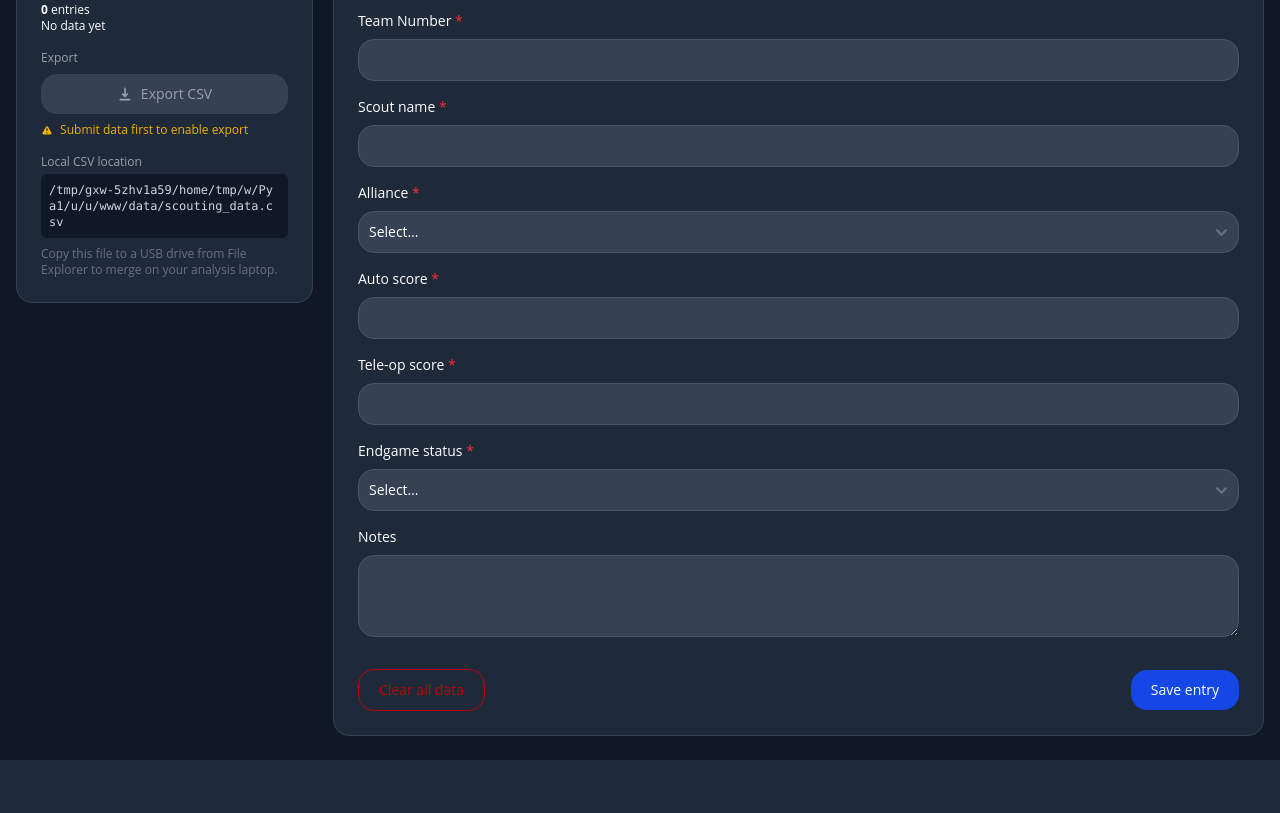
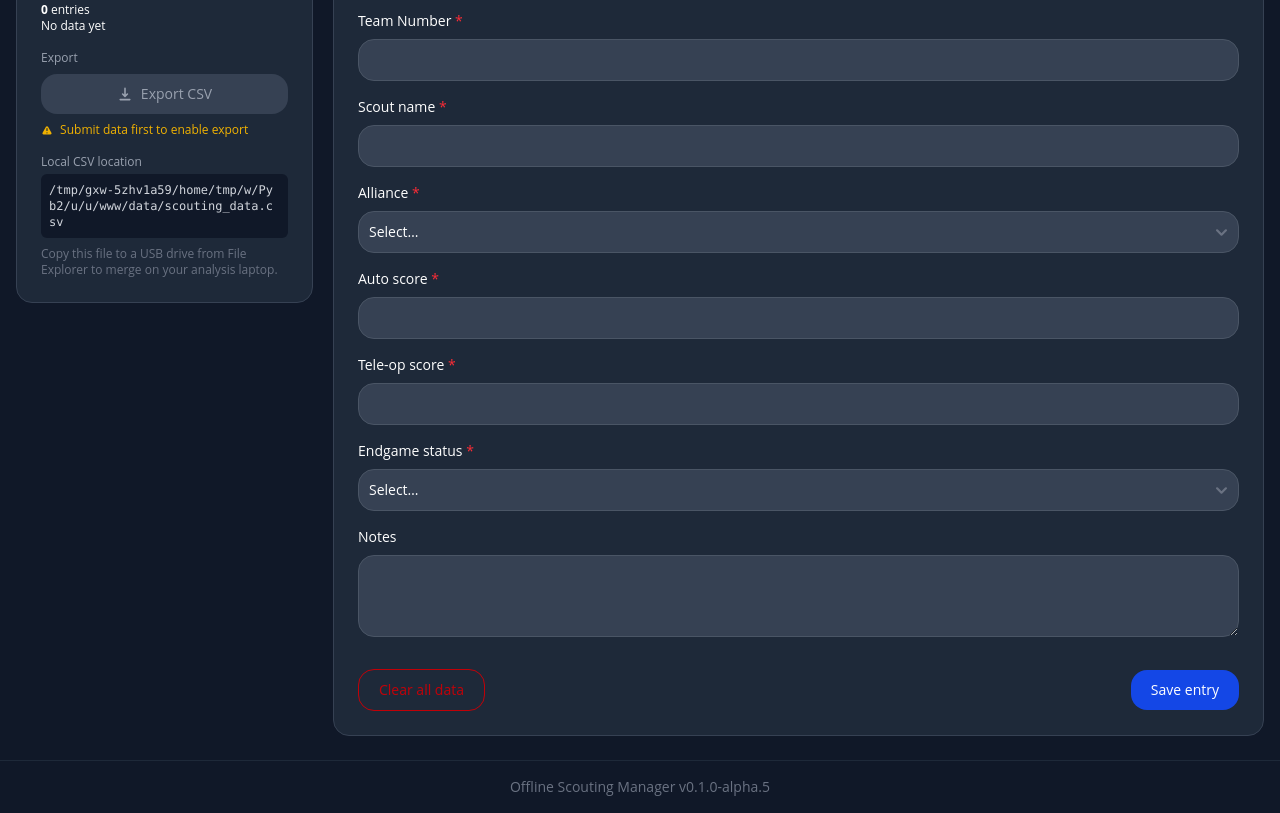
Before and after one commit to rishanreddy/Offline_Scouting_Manager, a Flask app: page / in a window 1280 px wide. Shown: the part 273-1086 px from the top of the page. Before the commit the page ends 1033 px from the top, so only its background shows below. Run offline with Flask 3, Linux system fonts and the light colour scheme; data that the repository does not hold is empty; some libraries are stand-ins or nearby versions.

Commit message:
feat: Update version to 0.1.0-alpha.5 and add version display in footer

```diff
--- a/main.py
+++ b/main.py
@@ -35,6 +35,13 @@
 device_cfg, _, _, _ = load_config()
 device_id, _ = get_device(device_cfg)
 app.secret_key = hashlib.sha256(f"offline-scouting-{device_id}".encode()).hexdigest()
+
+
+# Make version available to all templates
+@app.context_processor
+def inject_version():
+    return {"app_version": CURRENT_VERSION}
+
 
 # Check for updates on startup (non-blocking)
 update_info = check_for_updates()
--- a/pyproject.toml
+++ b/pyproject.toml
@@ -1,6 +1,6 @@
 [project]
 name = "offline-scouting-manager"
-version = "0.1.0-alpha.4"
+version = "0.1.0-alpha.5"
 description = "A Flask-based application for managing offline scouting data and operations for robotics outreach teams"
 readme = "README.md"
 requires-python = ">=3.12"
--- a/static/dist/output.css
+++ b/static/dist/output.css
@@ -361,6 +361,9 @@
   .mt-4 {
     margin-top: calc(var(--spacing) * 4);
   }
+  .mt-auto {
+    margin-top: auto;
+  }
   .mr-1 {
     margin-right: calc(var(--spacing) * 1);
   }
@@ -675,6 +678,10 @@
   .border-2 {
     border-style: var(--tw-border-style);
     border-width: 2px;
+  }
+  .border-t {
+    border-top-style: var(--tw-border-style);
+    border-top-width: 1px;
   }
   .border-b {
     border-bottom-style: var(--tw-border-style);
@@ -751,6 +758,9 @@
   .border-gray-700 {
     border-color: var(--color-gray-700);
   }
+  .border-gray-800 {
+    border-color: var(--color-gray-800);
+  }
   .border-green-200 {
     border-color: var(--color-green-200);
   }
@@ -862,6 +872,9 @@
   }
   .py-3 {
     padding-block: calc(var(--spacing) * 3);
+  }
+  .py-4 {
+    padding-block: calc(var(--spacing) * 4);
   }
   .py-6 {
     padding-block: calc(var(--spacing) * 6);
--- a/templates/base.html
+++ b/templates/base.html
@@ -40,6 +40,13 @@
 
     {% include 'components/navbar.html' %} {% block content %}{% endblock %}
 
+    <!-- Footer with version -->
+    <footer class="mt-auto py-4 text-center text-gray-500 text-sm border-t border-gray-800">
+      <div class="container mx-auto">
+        Offline Scouting Manager v{{ app_version }}
+      </div>
+    </footer>
+
     <!-- Common Scripts -->
     <script src="{{ url_for('static', filename='DataTables/jquery-3.7.1.min.js') }}"></script>
     <script src="{{ url_for('static', filename='DataTables/jquery.dataTables.min.js') }}"></script>
```
Also changed, not shown: 1 other file.
